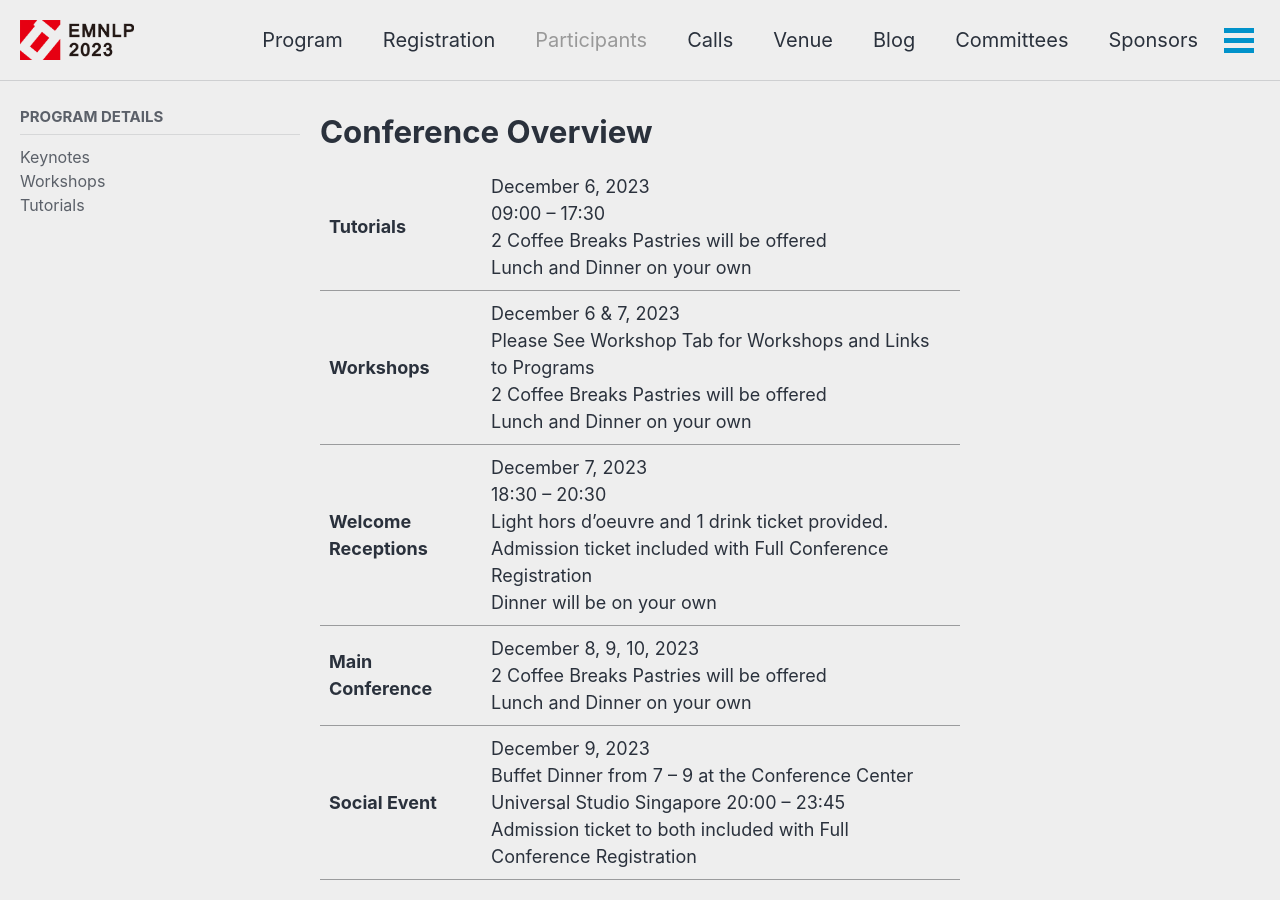
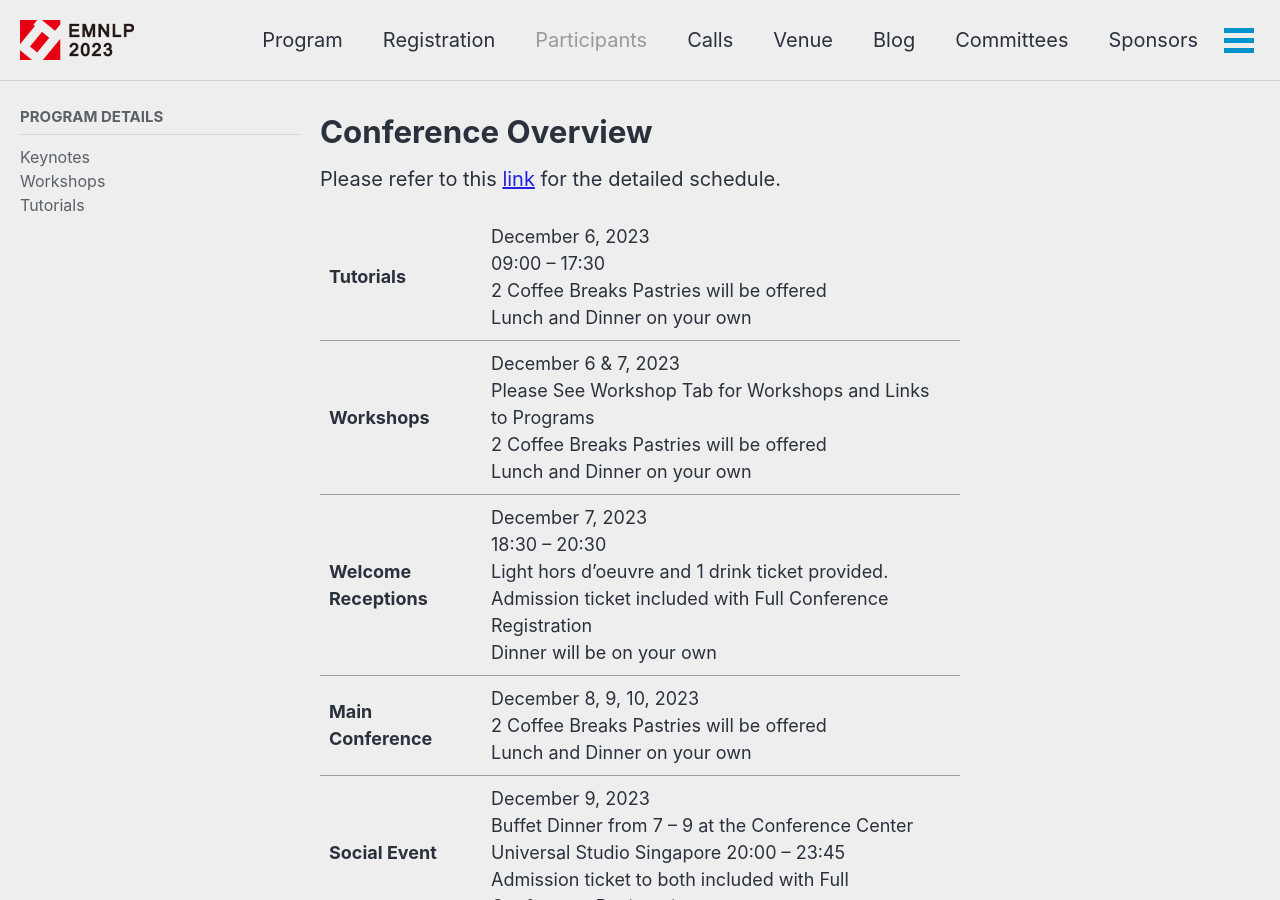
Before and after one commit to acl-org/emnlp-2023, a Jekyll site: the page built from _pages/program/program.md, in a window 1280 px wide and 900 px high. Built offline with Jekyll 4.4.1, drawn with Linux system fonts in a browser that asks for light colours; cached includes are drawn as plain includes; nearby versions of some CDN libraries.

Commit message:
Update program.md

```diff
--- a/_pages/program/program.md
+++ b/_pages/program/program.md
@@ -9,6 +9,9 @@ sidebar:
 ---
 
 
+Please refer to this [link](https://docs.google.com/spreadsheets/d/1CB9fsADV_U2Dce6Pe47AT-OlmyTOXkEmYqEqt8RMH5c/edit#gid=1086044152)  for the detailed schedule.
+
+
 <style>
 .notes { font-size: .9em; }
 </style>
@@ -17,6 +20,7 @@ sidebar:
 .news-table { font-size: .9em; table-layout: fixed; }
 .news-table tr td:nth-child(1) { font-weight: bold; width: 9em; }
 </style>
+
 
 |:---|:---|
 | Tutorials | December 6, 2023 <br> 09:00 – 17:30 <br> 2 Coffee Breaks Pastries will be offered <br> Lunch and Dinner on your own
```
